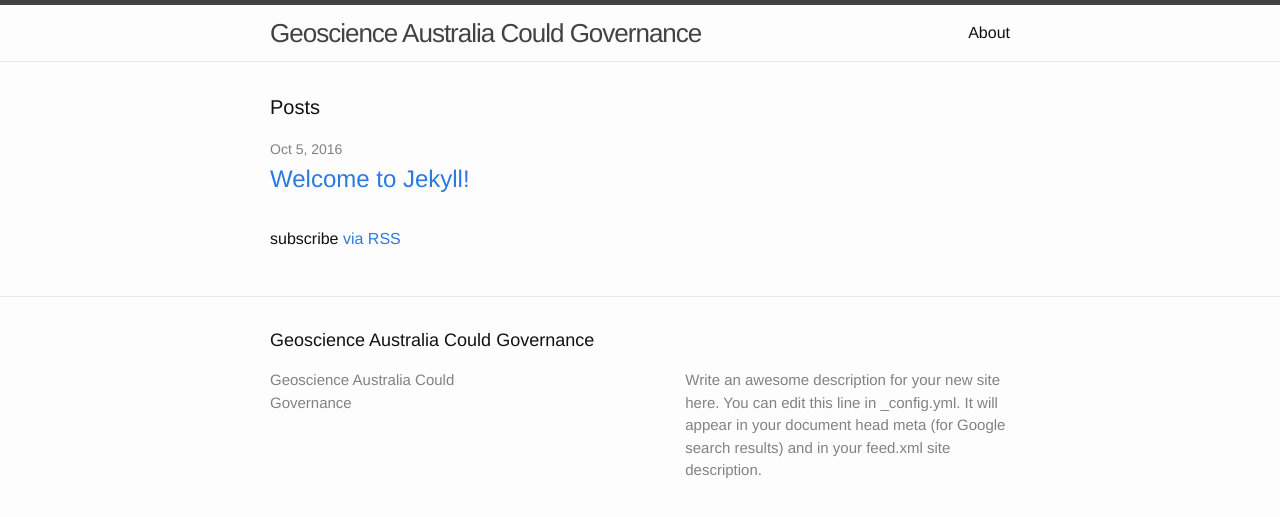
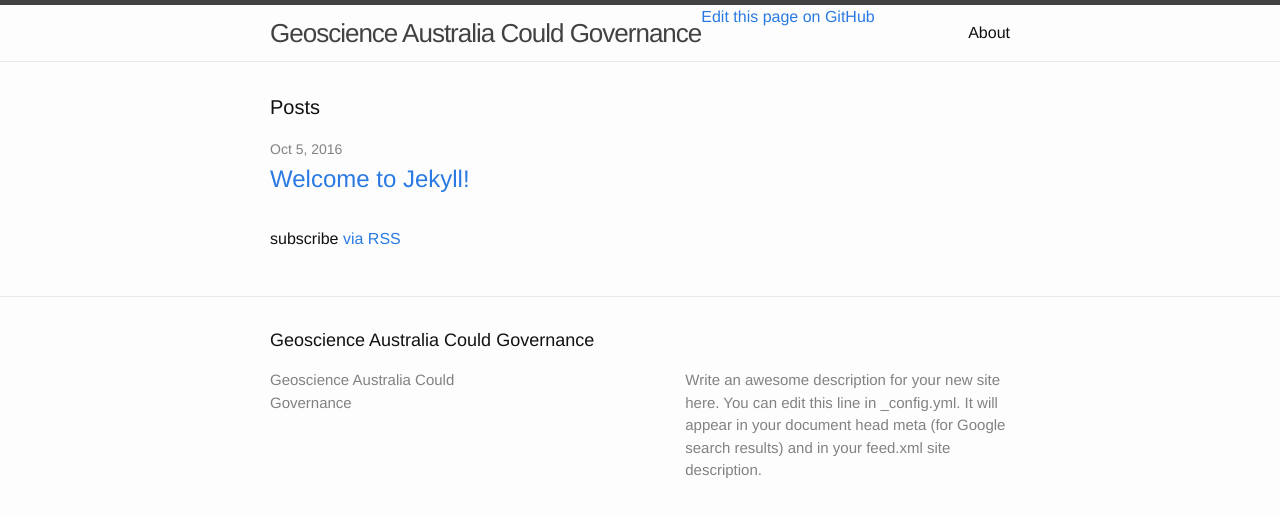
Before and after one commit to GeoscienceAustralia/cloud, a Jekyll site: the page built from docs/index.html, in a window 1280 px wide. Shown: the top 517 px of the page. Built offline with Jekyll 4.4.1, drawn with Linux system fonts in a browser that asks for light colours.

Commit message:
Add Edit on Github link

```diff
--- a/docs/_includes/header.html
+++ b/docs/_includes/header.html
@@ -22,6 +22,12 @@
       </div>
     </nav>
 
+    <div class="inner-content">
+      <a href="{{ site.github.repository_url }}/edit/{{ site.branch }}/{{ page.relative_path }}">
+        Edit this page on GitHub
+      </a>
+    </div>
+
   </div>
 
 </header>
```
